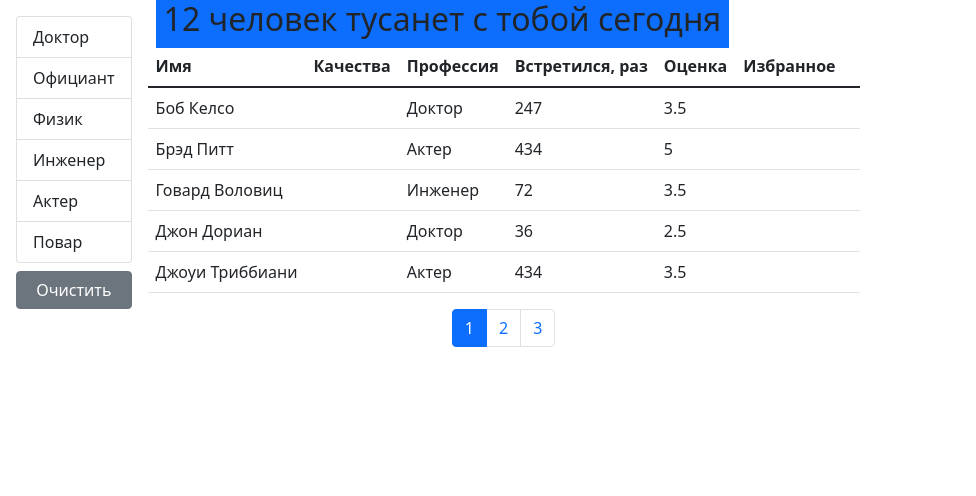
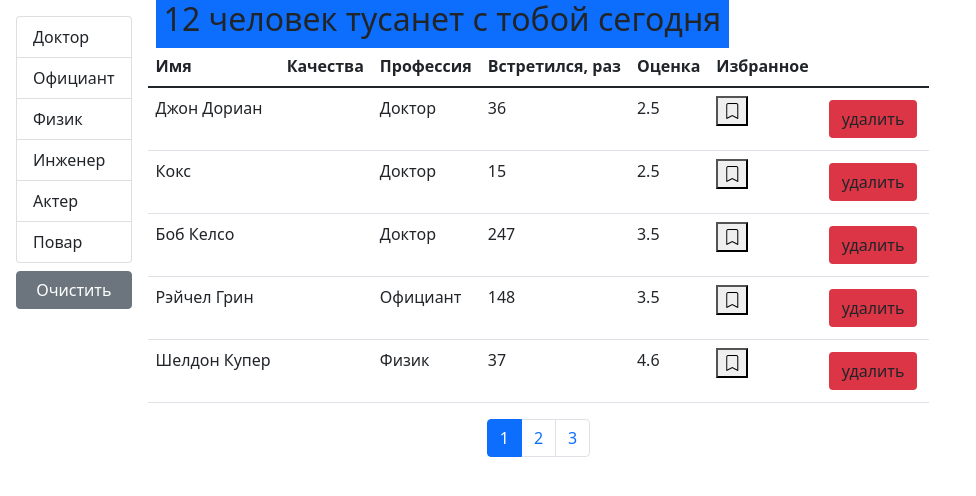
Before and after one commit to mrbushik/Post-company, a React (Create React App) app: page / in a window 1280 px wide. Shown: the top 496 px of the page, without its empty margins (0-976 px from the left). Built offline with nearby package versions, Linux system fonts and the light colour scheme.

Commit message:
writen logic for adding delite btn and bookmark

```diff
--- a/src/components/tableBody.jsx
+++ b/src/components/tableBody.jsx
@@ -2,14 +2,23 @@
 import PropTypes from "prop-types";
 import _ from "lodash";
 function TableBody({ data, columns }) {
+    const renderContent = (item, column) => {
+        if (columns[column].component) {
+            const component = columns[column].component;
+            if (typeof component === "function") {
+                return component(item);
+            }
+            return component;
+        }
+        return _.get(item, columns[column].path);
+    };
+
     return (
         <tbody>
             {data.map((item) => (
                 <tr key={item}>
                     {Object.keys(columns).map((column) => (
-                        <td key={column}>
-                            {_.get(item, columns[column].path)}
-                        </td>
+                        <td key={column}>{renderContent(item, column)}</td>
                     ))}
                 </tr>
             ))}
--- a/src/components/users.jsx
+++ b/src/components/users.jsx
@@ -39,7 +39,7 @@
           )
         : allUsers;
     const count = filteredUsers.length;
-    const sortedUsers = _.orderBy(filteredUsers, [sortBy.iter], [sortBy.order]);
+    const sortedUsers = _.orderBy(filteredUsers, [sortBy.path], [sortBy.order]);
     const usersCrop = paginate(sortedUsers, currentPage, pageSize);
     const clearFilter = () => {
         setSelectedProf();
--- a/src/components/usersTable.jsx
+++ b/src/components/usersTable.jsx
@@ -4,7 +4,15 @@
 import TableHeader from "./tableHeader";
 import Qualities from "./qualitie";
 import TableBody from "./tableBody";
-function UsersTable({ users, onSort, selectedSort, ...rest }) {
+import Bookmark from "./bookmark";
+function UsersTable({
+    users,
+    onSort,
+    selectedSort,
+    onToggleBookMark,
+    onDelete,
+    ...rest
+}) {
     const columns = {
         name: { path: "name", name: "Имя" },
         qualities: { name: "Качества" },
@@ -14,8 +22,26 @@
             name: "Встретился, раз"
         },
         rate: { path: "rate", name: "Оценка" },
-        bookmark: { path: "bookmark", name: "Избранное" },
-        delete: {}
+        bookmark: {
+            path: "bookmark",
+            name: "Избранное",
+            component: (user) => (
+                <Bookmark
+                    status={user.bookmark}
+                    onClick={() => onToggleBookMark(user._id)}
+                />
+            )
+        },
+        delete: {
+            component: (user) => (
+                <button
+                    className="btn bg-danger  m-1"
+                    onClick={() => onDelete(user._id)}
+                >
+                    удалить
+                </button>
+            )
+        }
     };
     return (
         <>
@@ -34,7 +60,9 @@
 UsersTable.propTypes = {
     users: PropTypes.array.isRequired,
     currentSort: PropTypes.object.isRequired,
-    handleSort: PropTypes.func.isRequired
+    handleSort: PropTypes.func.isRequired,
+    onToggleBookMark: PropTypes.func.isRequired,
+    onDelete: PropTypes.func.isRequired
 };
 
 export default UsersTable;
```
